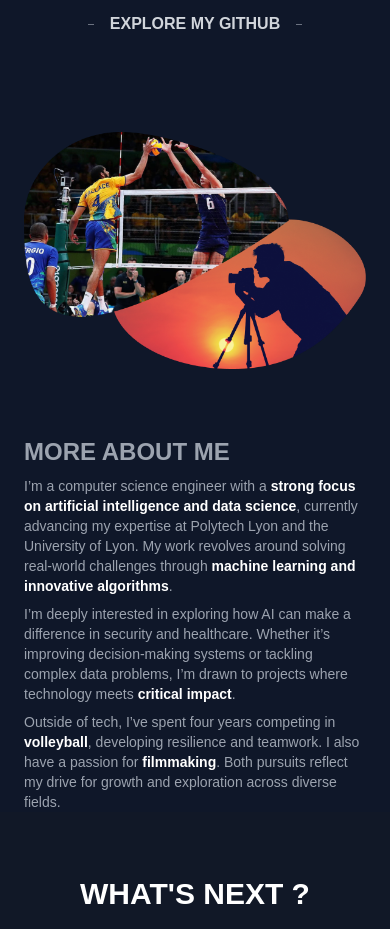
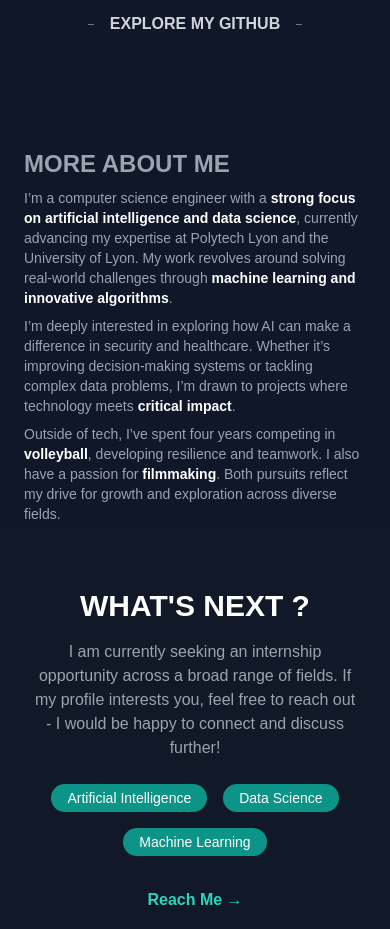
Before and after one commit to Mxtsxw/Portfolio, a Next.js app: page / in a window 390 px wide. Shown: the part 4860-5789 px from the top of the page. Built offline with nearby package versions, Linux system fonts and the light colour scheme.

Commit message:
Fix email

```diff
--- a/app/_components/AboutMe.tsx
+++ b/app/_components/AboutMe.tsx
@@ -6,7 +6,7 @@
 
         <div className="relative flex flex-col md:flex-row items-center justify-center gap-8">
         {/* Image Section */}
-        <div className="relative w-full md:w-1/2 h-64 md:h-auto">
+        <div className="relative w-full md:w-1/2 h-64 md:h-auto hidden md:block">
   <Image
     src="/AboutMe.png" // Replace with your image path
     alt="Sports action"
@@ -15,6 +15,7 @@
     height={500}
   />
 </div>
+
 
         {/* Text Section */}
         <div className="mt-4 md:mt-0 md:ml-4 w-full md:w-1/2 text-gray-400">
```
Lines whose indentation alone changed are shown as unchanged.
